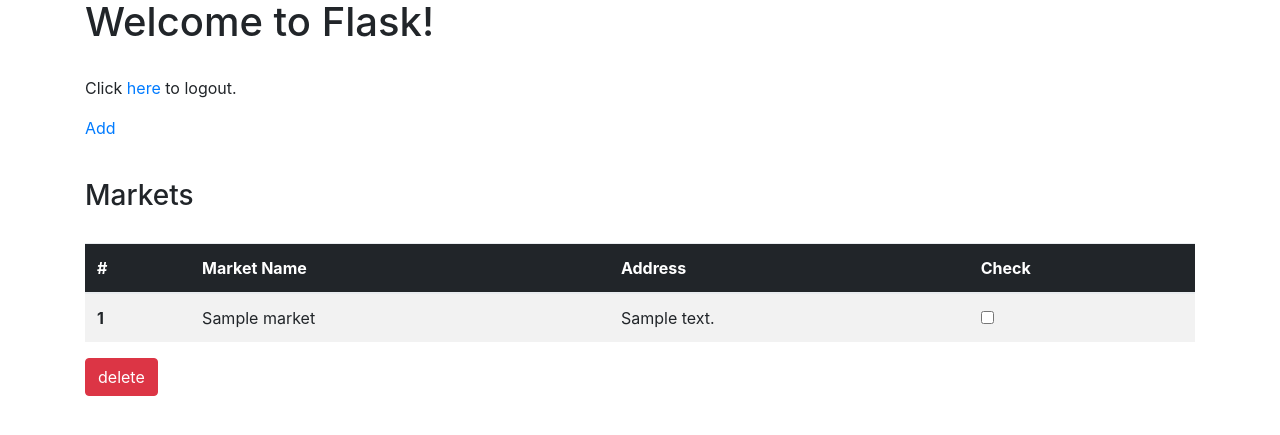
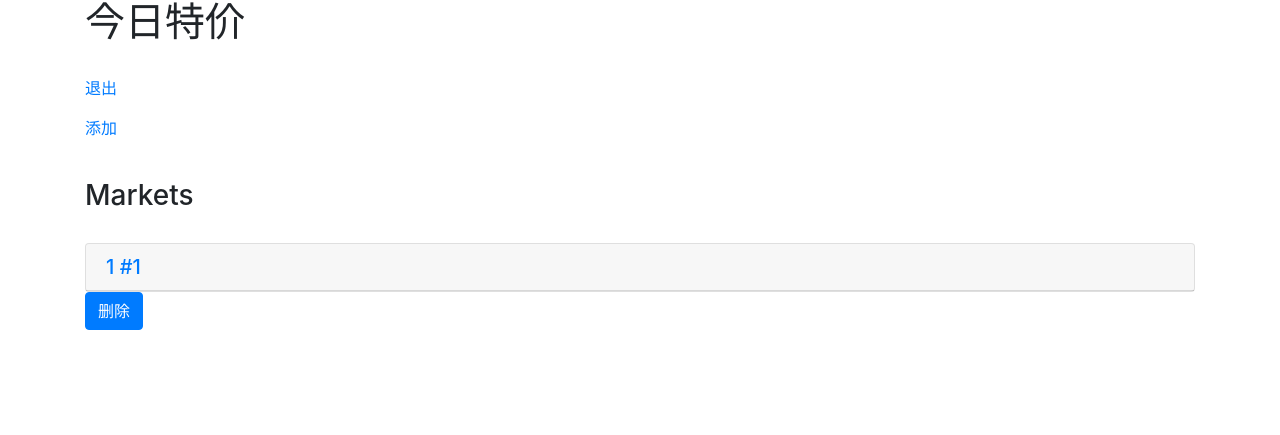
Before and after one commit to moviezhou/tejia, a Flask app: template templates/index.html in a window 1280 px wide. Shown: the top 435 px of the page. Run offline with Flask 2, Linux system fonts and the light colour scheme; the template is opened without the code that fills it: most values are stand-ins (such as "Sample title", 1, 10 or a date in 2020); some libraries are stand-ins or nearby versions.

Commit message:
small step

```diff
--- a/app.py
+++ b/app.py
@@ -1,10 +1,19 @@
 from flask import Flask, render_template, flash, redirect, url_for
 from flask import request
 from bson.objectid import ObjectId
+from bson.son import SON
+from werkzeug.utils import secure_filename
+import os, time, datetime
 # from flask_pymongo import PyMongo
 from pymongo import MongoClient
 
+UPLOAD_FOLDER = './static/images/'
+ALLOWED_EXTENSIONS = set(['png', 'jpg', 'jpeg', 'gif'])
+
+
 app = Flask(__name__)
+app.config['UPLOAD_FOLDER'] = UPLOAD_FOLDER
+
 app.secret_key = 'Ca$ablanca'
 
 # mongo = PyMongo(app)
@@ -13,17 +22,22 @@ db = client.tejia
 
 @app.route('/')
 def home():
-	result = []
-	markets = db.markets.find()
-	for market in markets:
-		result.append({"id":market["_id"], "name":market["name"], "address":market["address"]})
-	return render_template('index.html', markets=result)
+	pipeline = [
+		{ "$group": {"_id": "$name", "branchs": {"$push": "$address"}, "count": {"$sum": 1}}}
+	]
+	gp = list(db.markets.aggregate(pipeline))
+	print(gp)
+	# result = []
+	# markets = db.markets.find()
+	# for market in markets:
+	# 	result.append({"id":market["_id"], "name":market["name"], "address":market["address"]})
+	return render_template('index.html', markets=gp)
 
 @app.route('/add', methods=['POST', 'GET'])
 def add_product():
 	if request.method == 'POST':
 		# print(request.form['name'],request.form['address'])
-		post_id = db.markets.insert_one({'name':request.form['name'], 'address':request.form['address']}).inserted_id
+		post_id = db.markets.insert_one({'name':request.form['name'],'branch': request.form['branch'], 'address':request.form['address']}).inserted_id
 		flash('new makret added')
 		error = None
 		return redirect(url_for('add_product'))
@@ -34,7 +48,7 @@ def add_product():
 @app.route('/delete', methods=['POST'])
 def delete_product():
 	if request.method == 'POST':
-		_id = (request.form['selectId'])
+		_id = (request.form['marketId'])
 		result = db.markets.delete_one({'_id': ObjectId(_id)})
 		flash(str(result) + ' makret deleted')
 		error = None
@@ -43,5 +57,28 @@ def delete_product():
 		error = 'makret not exist'
 	return  redirect(url_for('home'))
 
+@app.route('/uploader', methods=['GET', 'POST'])
+def upload_file():
+	if request.method == 'POST':
+		f = request.files['file']
+		filename_ext = secure_filename(f.filename).split('.')[-1]
+		print(filename_ext)
+		current_milli_time = lambda: int(round(time.time() * 1000))
+		img_name = str(current_milli_time())[4:] + '.' + filename_ext
+		f.save(os.path.join(app.config['UPLOAD_FOLDER'], img_name))
+		db.products.insert_one({'img': img_name, "last_modified": datetime.datetime.now()})
+		return render_template('index.html')
+
+	# else:
+	# 	return redirect(url_for('home'));
+
+@app.route('/products', methods=['POST', 'GET'])
+def products():
+	results = []
+	products = db.products.find()
+	for product in products:
+		results.append({"id":product["_id"], "img":product["img"]})
+	print(results)
+	return render_template('products.html', products=results)
 if __name__ == '__main__':
 	app.run(debug=True)
--- a/templates/index.html
+++ b/templates/index.html
@@ -1,21 +1,22 @@
 {% extends "base.html" %}
 {% block content %}
 
-<h1>Welcome to Flask!</h1>
+<h1>今日特价</h1>
 <br>
-<p>Click <a href="/logout">here</a> to logout.</p>
-<p><a href="/add">Add</a></p>
+<p><a href="/logout">退出</a></p>
+<p><a href="/add">添加</a></p>
 <br>
 <h3>Markets</h3>
 <br>
 <div id="app">
-  <table class="table table-striped">
+<!--   <table class="table table-striped">
   <thead class="thead-inverse">
     <tr>
       <th>#</th>
-      <th>Market Name</th>
-      <th>Address</th>
-      <th>Check</th>
+      <th>超市</th>
+      <th>地址</th>
+      <th>商品</th>
+      <th>选择</th>
     </tr>
   </thead>
   <tbody>
@@ -24,17 +25,66 @@
         <th scope="row">{{ loop.index }}</th>
         <td>{{ market.name }}</td>
         <td>{{ market.address }}</td>
+        <td><a href="/products">商品</a></td>
         <td><input type="checkbox" value="{{ market.id }}" v-model="checked"></td>
       </tr>
     {% endfor %}
   </tbody>
-</table>
+	</table> -->
+
+
+<div>
+	<div id="accordion" role="tablist">
+		{% for market in markets %}
+		<div class="card">
+			<div class="card-header" role="tab" id="headingOne">
+				<h5 class="mb-0">
+					<a data-toggle="collapse" href="#{{ loop.index }}" aria-expanded="true" aria-controls="{{ loop.index }}">
+						{{ market._id }} #{{ market.count}}
+					</a>
+      			</h5>
+      		</div>
+      		<div id="{{ loop.index }}" class="collapse" role="tabpanel" aria-labelledby="headingOne" data-parent="#accordion">
+      			<div class="card-body">
+      				{% for branch in market.branchs %}
+      					<p>{{ branch }}</p>
+      				{% endfor %}
+      			</div>
+      		</div>
+      	</div>
+		{% endfor %}
+	</div>
 </div>
-<div id="deleteApp">
-  <form action="">
-    <input type="hidden" value="" v-model="checked">
-    <button type="submit" class="btn btn-danger">delete</button>
-  </form>
+<div>
+	<!-- Button trigger modal -->
+	<button type="button" class="btn btn-primary" data-toggle="modal" data-target="#exampleModal">
+	  删除
+	</button>
+		<!-- Modal -->
+	<div class="modal fade" id="exampleModal" tabindex="-1" role="dialog" aria-labelledby="exampleModalLabel" aria-hidden="true">
+	  <div class="modal-dialog" role="document">
+	    <div class="modal-content">
+	      <div class="modal-header">
+	        <h5 class="modal-title" id="exampleModalLabel">确认删除？</h5>
+	        <button type="button" class="close" data-dismiss="modal" aria-label="Close">
+	          <span aria-hidden="true">&times;</span>
+	        </button>
+	      </div>
+	      <div class="modal-body">
+	        <span v-text="checked"></span>
+	      </div>
+	      <div class="modal-footer">
+	        <button type="button" class="btn btn-secondary" data-dismiss="modal">取消</button>
+	        <form action="/delete" method="post">
+				<input type="hidden" name="marketId" value="" v-model="checked">
+				<button type="submit" class="btn btn-danger">删除</button>
+				<!-- <button type="button" class="btn btn-primary">Save changes</button> -->
+				</form>
+	      </div>
+	    </div>
+	  </div>
+	</div>
+	</div>
 </div>
 <script>
   var app = new Vue({
@@ -43,12 +93,5 @@
       checked: []
     }
   })
-
-  var deleteApp = new Vue({
-    el: '#deleteApp',
-    data: {
-      checked: ['ss']
-    }
-  })
 </script>
 {% endblock %}
```
Also changed, not shown: templates/add_product.html (+8 -4 lines), templates/products.html (added, +24 -0 lines), Screen_Shot_2017-09-29_at_1.19.46_AM.png (added), static/images/644824132.png (added), static/images/645214809.png (added), static/images/645332556.png (added), static/images/650317530.png (added), static/images/650727087.png (added), static/images/Screen_Shot_2017-09-29_at_1.20.09_AM.png (added).
